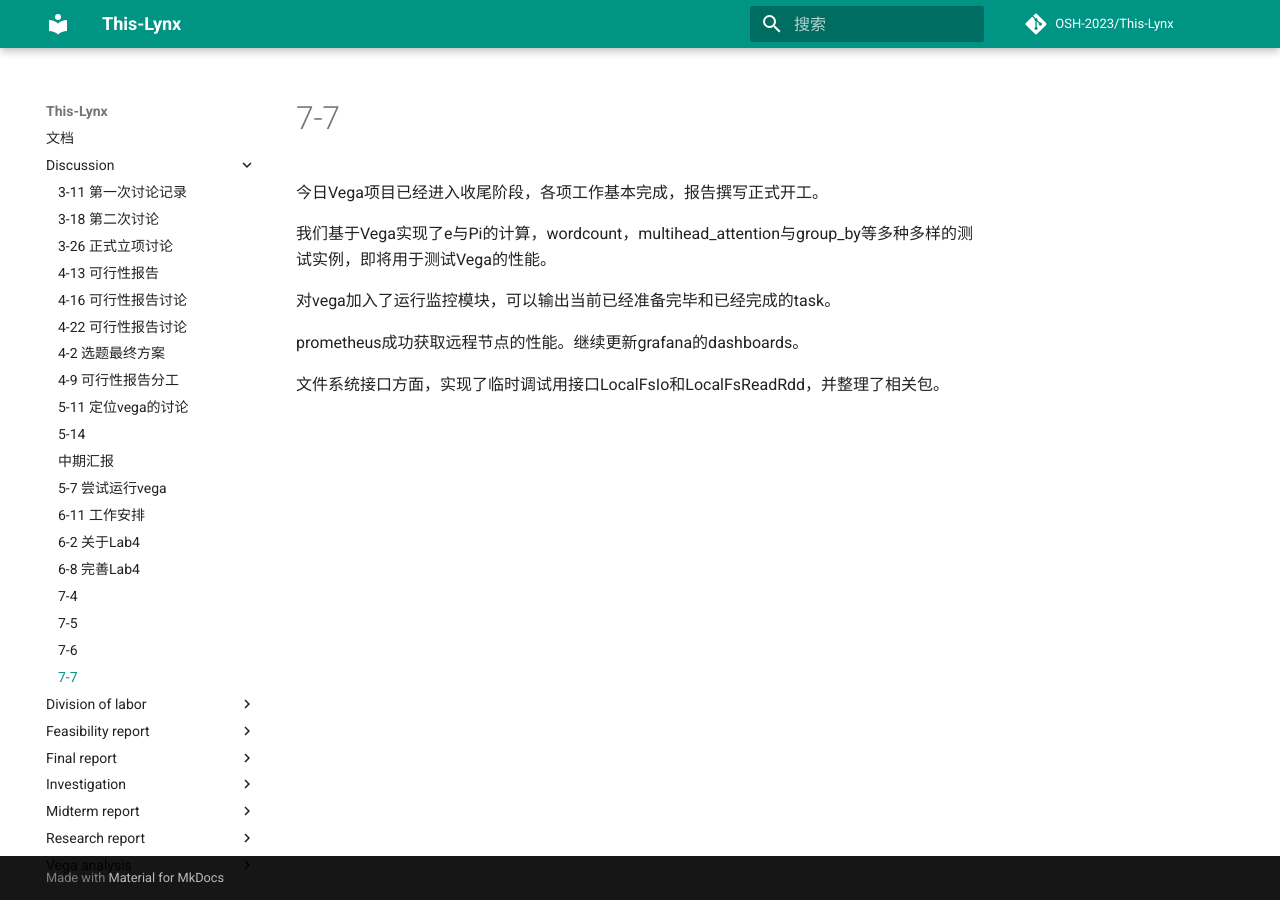
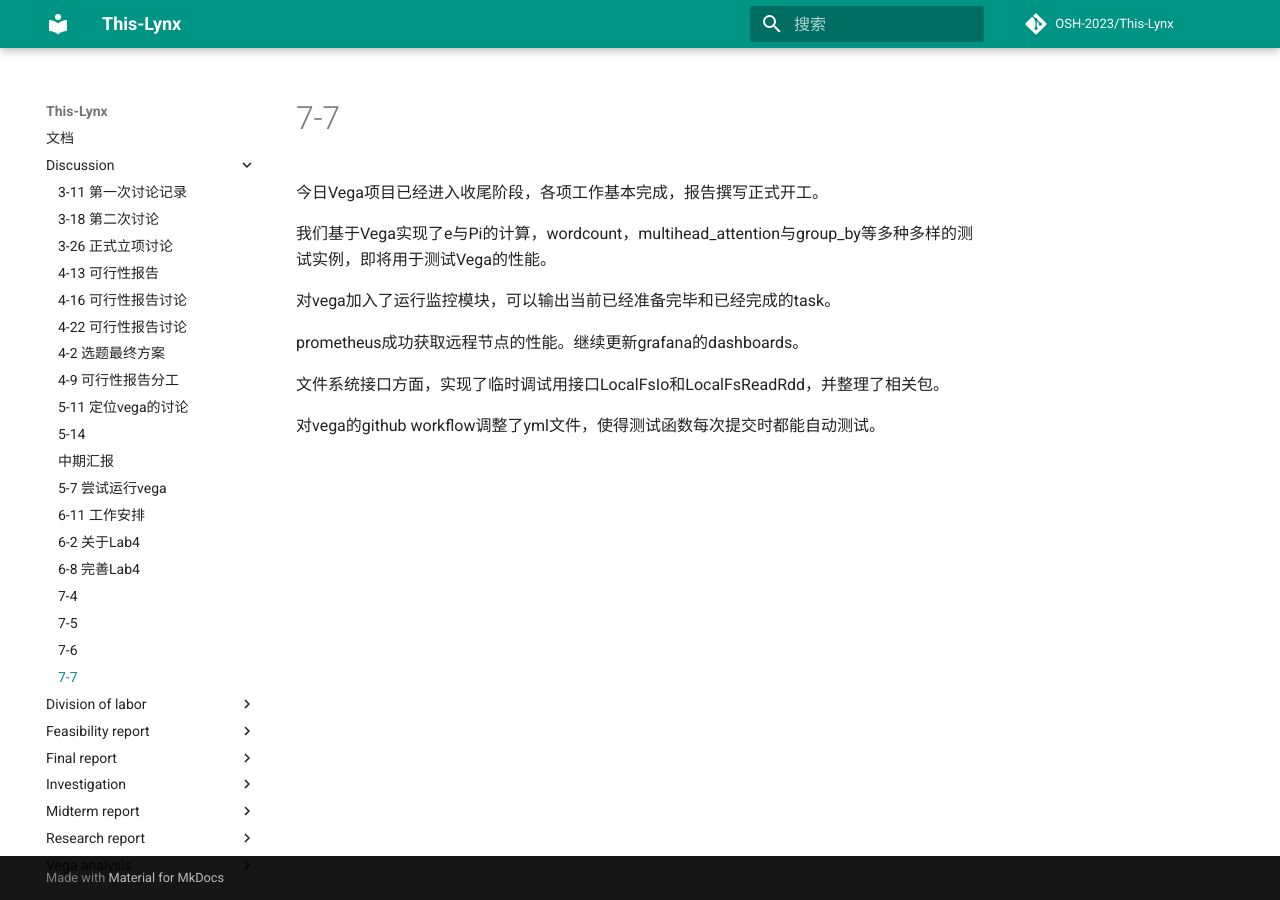
Before and after one commit to OSH-2023/This-Lynx, an MkDocs documentation site: the page built from docs/discussion/7-7.md, in a window 1280 px wide. Built offline with MkDocs 1.6.1 and Material for MkDocs 9.7.7, drawn with Linux system fonts in a browser that asks for light colours; comment, search, counter and statistics services are not loaded.

Commit message:
yzx revise 7-7

```diff
--- a/docs/discussion/7-7.md
+++ b/docs/discussion/7-7.md
@@ -9,3 +9,5 @@
 prometheus成功获取远程节点的性能。继续更新grafana的dashboards。
 
 文件系统接口方面，实现了临时调试用接口LocalFsIo和LocalFsReadRdd，并整理了相关包。
+
+对vega的github workflow调整了yml文件，使得测试函数每次提交时都能自动测试。
```
